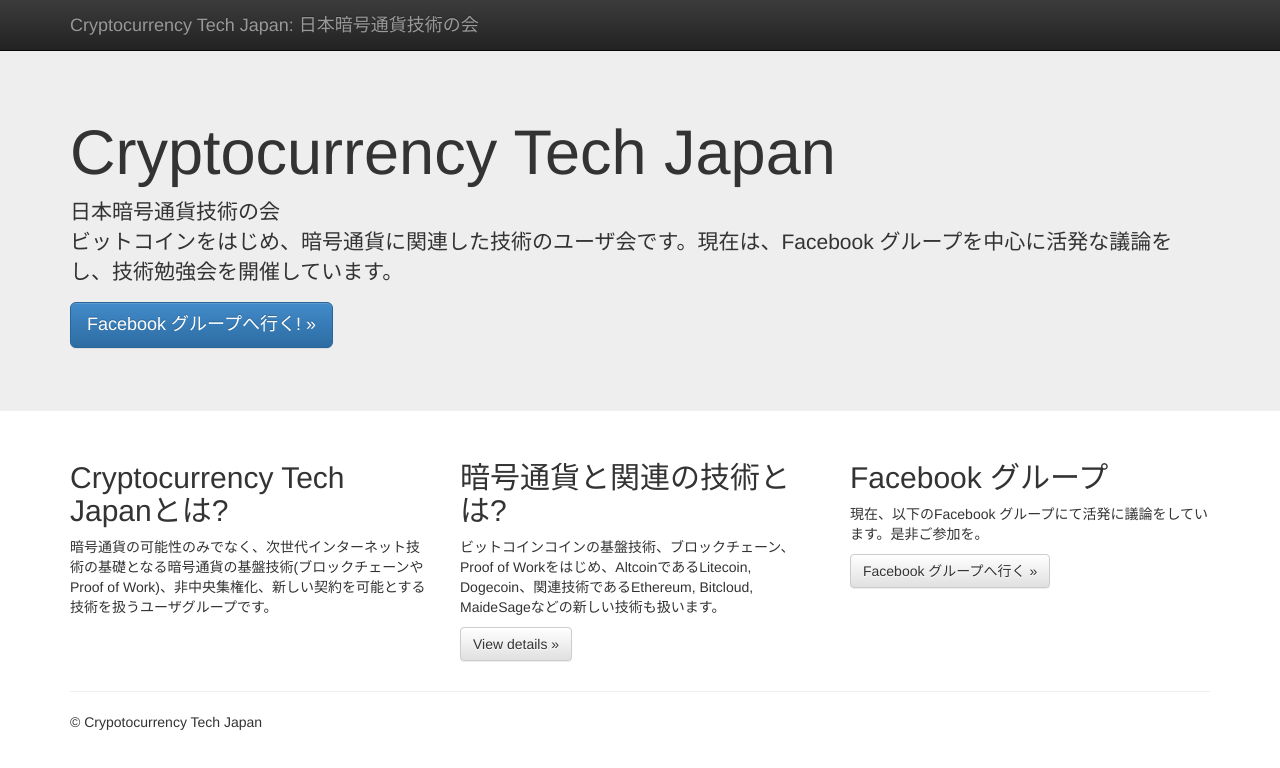
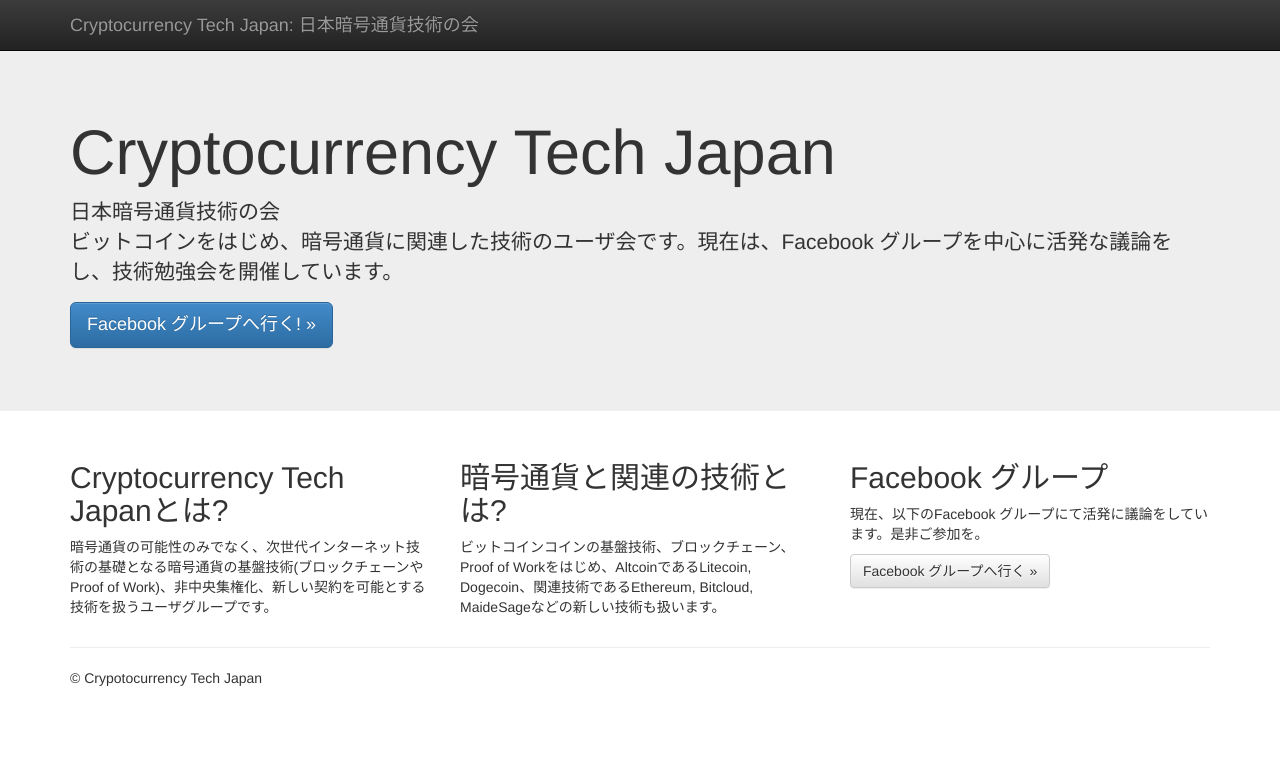
Before and after one commit to hshimo/hshimo.github.io, a plain HTML site: page index.html in a window 1280 px wide. Drawn offline with nearby package versions, Linux system fonts and the light colour scheme.

Commit message:
remove an unused button

```diff
--- a/index.html
+++ b/index.html
@@ -76,7 +76,6 @@
           <h2>暗号通貨と関連の技術とは?</h2>
           <p>ビットコインコインの基盤技術、ブロックチェーン、Proof of Workをはじめ、AltcoinであるLitecoin, Dogecoin、関連技術であるEthereum, Bitcloud, MaideSageなどの新しい技術も扱います。</p>
           <!-- <p><a class="btn btn-default" href="#" role="button">View details &raquo;</a></p> -->
-          <p><a class="btn btn-default" href="#" role="button">View details &raquo;</a></p>
        </div>
         <div class="col-md-4">
           <h2>Facebook グループ</h2>
```
